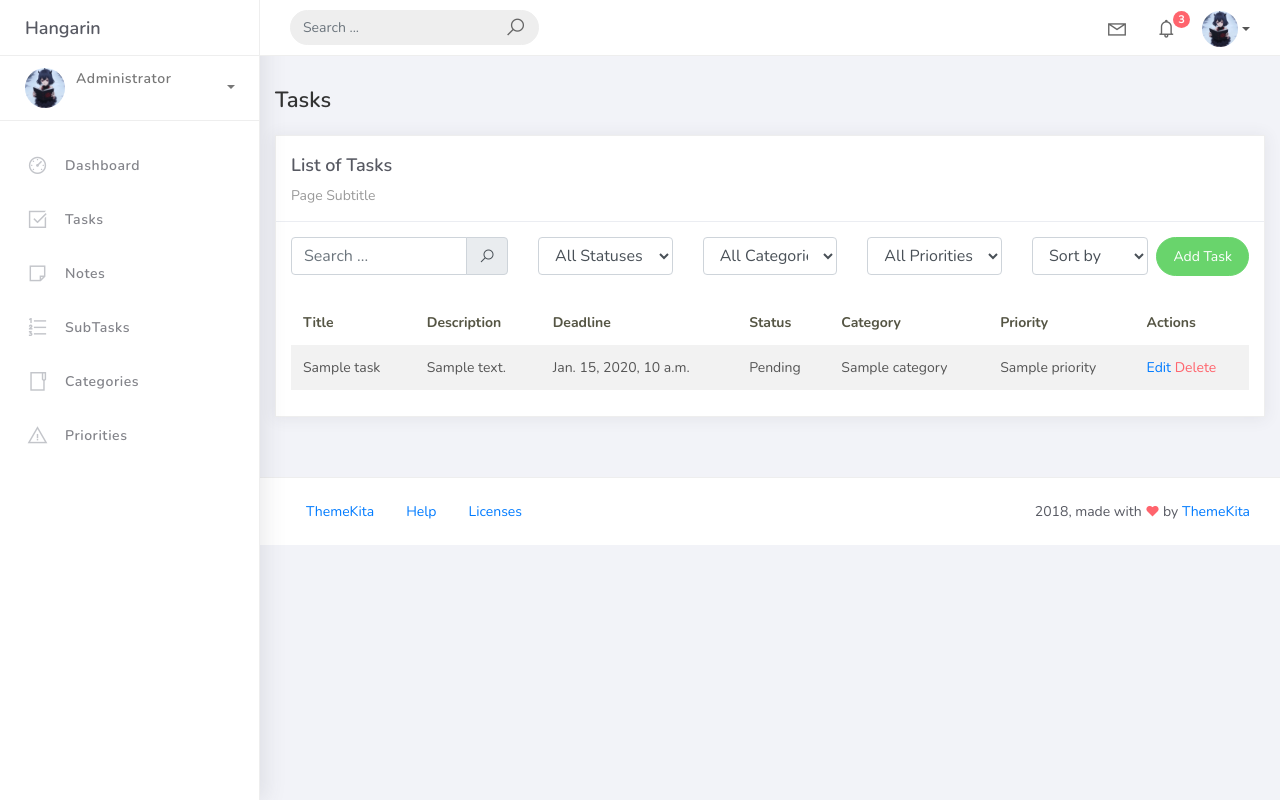
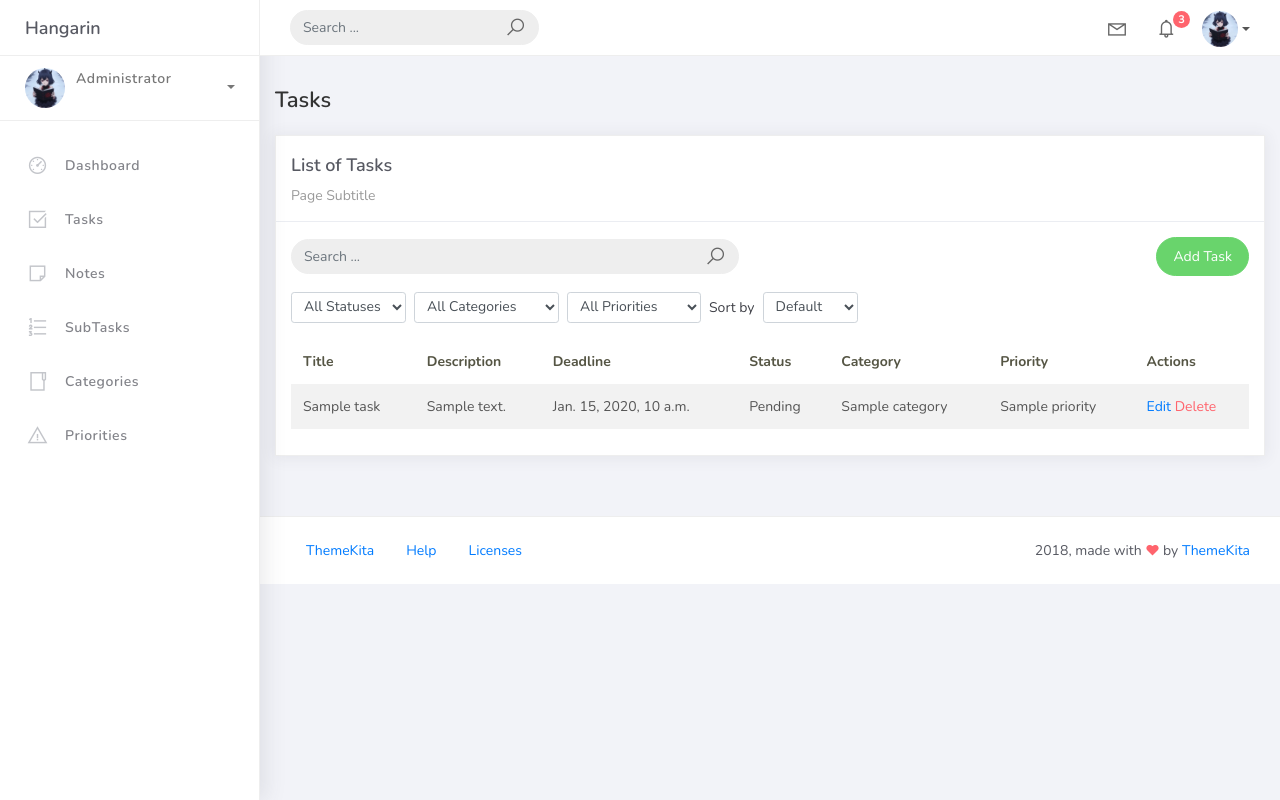
Before and after one commit to nyfastra/Hangarin, a Django app: page /tasks/ in a window 1280 px wide. Run offline with Django 4.2, Linux system fonts and the light colour scheme; tables that the repository leaves empty hold one stand-in row (values such as "Sample post"); some libraries are stand-ins or nearby versions.

Commit message:
awa na lang

```diff
--- a/projectsite/templates/task_list.html
+++ b/projectsite/templates/task_list.html
@@ -12,61 +12,70 @@
                 </div>
 
                 <div class="card-body">
-                    <!-- Unified Search, Filter, and Sort Bar -->
-                    <form method="get" action="{% url 'task-list' %}" class="row mb-3 align-items-center">
-                        <!-- Search Box -->
-                        <div class="col-md-3 mb-2">
-                            <div class="input-group">
-                                <input type="text" placeholder="Search ..." class="form-control" name="q" value="{{ request.GET.q }}" />
+                    <!-- Row 1: Rounded Search Input & Add Button -->
+                    <div class="row mb-3 align-items-center">
+                        <div class="col-md-6">
+                            <form class="navbar-left navbar-form nav-search mr-md-3" action="{% url 'task-list' %}" method="get">
+                                <div class="input-group input-group-round">
+                                    <input type="text" placeholder="Search ..." class="form-control" name="q" value="{{ request.GET.q }}">
                                     <div class="input-group-append">
                                         <span class="input-group-text">
                                             <i class="la la-search search-icon"></i>
                                         </span>
                                     </div>
                                 </div>
+                                {% if request.GET.status %}<input type="hidden" name="status" value="{{ request.GET.status }}">{% endif %}
+                                {% if request.GET.category %}<input type="hidden" name="category" value="{{ request.GET.category }}">{% endif %}
+                                {% if request.GET.priority %}<input type="hidden" name="priority" value="{{ request.GET.priority }}">{% endif %}
+                                {% if request.GET.sort_by %}<input type="hidden" name="sort_by" value="{{ request.GET.sort_by }}">{% endif %}
+                            </form>
+                        </div>
+                        <div class="col-md-6 text-right">
+                            <a href="{% url 'task-add' %}" class="btn btn-success btn-rounded">Add Task</a>
+                        </div>
                     </div>
 
-                        <!-- Status Filter -->
-                        <div class="col-md-2 mb-2">
-                            <select name="status" class="form-control" onchange="this.form.submit()">
+                    <!-- Row 2: Inline Dropdowns and Sorting -->
+                    <div class="row mb-3">
+                        <div class="col-12">
+                            <form method="get" class="form-inline">
+                                {% if request.GET.q %}<input type="hidden" name="q" value="{{ request.GET.q }}">{% endif %}
+
+                                <!-- Status Dropdown -->
+                                <select class="form-control form-control-sm mr-2" name="status" onchange="this.form.submit()">
                                     <option value="">All Statuses</option>
                                     <option value="Pending" {% if request.GET.status == "Pending" %}selected{% endif %}>Pending</option>
                                     <option value="In Progress" {% if request.GET.status == "In Progress" %}selected{% endif %}>In Progress</option>
                                     <option value="Completed" {% if request.GET.status == "Completed" %}selected{% endif %}>Completed</option>
                                 </select>
-                        </div>
 
-                        <!-- Category Filter -->
-                        <div class="col-md-2 mb-2">
-                            <select name="category" class="form-control" onchange="this.form.submit()">
+                                <!-- Category Dropdown -->
+                                <select class="form-control form-control-sm mr-2" name="category" onchange="this.form.submit()">
                                     <option value="">All Categories</option>
                                     {% for c in categories %}
                                         <option value="{{ c.id }}" {% if request.GET.category == c.id|stringformat:"i" %}selected{% endif %}>{{ c.name }}</option>
                                     {% endfor %}
                                 </select>
-                        </div>
 
-                        <!-- Priority Filter -->
-                        <div class="col-md-2 mb-2">
-                            <select name="priority" class="form-control" onchange="this.form.submit()">
+                                <!-- Priority Dropdown -->
+                                <select class="form-control form-control-sm mr-2" name="priority" onchange="this.form.submit()">
                                     <option value="">All Priorities</option>
                                     {% for p in priorities %}
                                         <option value="{{ p.id }}" {% if request.GET.priority == p.id|stringformat:"i" %}selected{% endif %}>{{ p.name }}</option>
                                     {% endfor %}
                                 </select>
-                        </div>
 
-                        <!-- Sort By & Action Button -->
-                        <div class="col-md-3 text-right mb-2 d-flex align-items-center justify-content-end">
-                            <select class="form-control mr-2" name="sort_by" onchange="this.form.submit()">
-                                <option value="">Sort by</option>
+                                <!-- Sort Dropdown -->
+                                <label for="smallSelect" class="mr-2">Sort by</label>
+                                <select class="form-control form-control-sm mr-2" id="smallSelect" name="sort_by" onchange="this.form.submit()">
+                                    <option value="">Default</option>
                                     <option value="deadline" {% if request.GET.sort_by == "deadline" %}selected{% endif %}>Deadline</option>
                                     <option value="title" {% if request.GET.sort_by == "title" %}selected{% endif %}>Title</option>
                                     <option value="status" {% if request.GET.sort_by == "status" %}selected{% endif %}>Status</option>
                                 </select>
-                            <a href="{% url 'task-add' %}" class="btn btn-success btn-rounded text-nowrap">Add Task</a>
+                            </form>
                         </div>
-                    </form>
+                    </div>
 
                     <table class="table table-striped mt-3">
                         <thead>
```
Also changed, not shown: projectsite/templates/note_list.html (+25 -17 lines), projectsite/templates/subtask_list.html (+27 -16 lines). Lines whose indentation alone changed are shown as unchanged.
